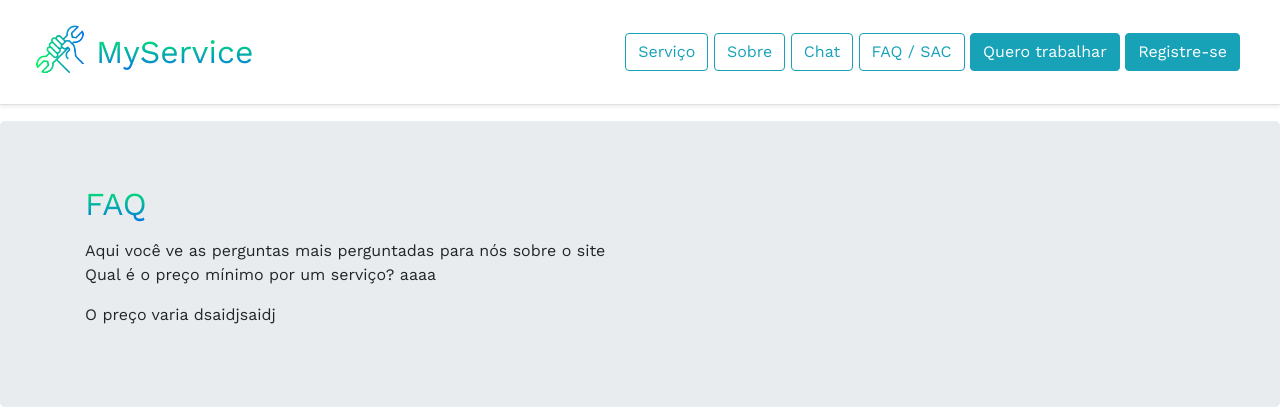
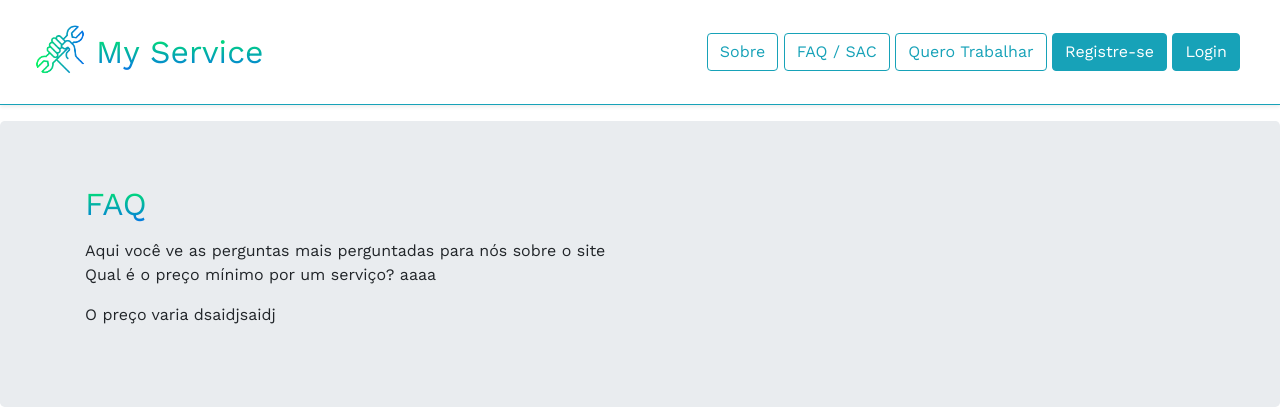
Before and after one commit to abdielmartins/myservice, a Django app: page /faq in a window 1280 px wide. Shown: the top 420 px of the page. Run offline with Django 3.2, Linux system fonts and the light colour scheme; some libraries are stand-ins or nearby versions.

Commit message:
finished nav menu

```diff
--- a/templates/faq.html
+++ b/templates/faq.html
@@ -23,19 +23,18 @@
   <body>
 
     <header>
-        <div class="d-flex flex-column flex-md-row align-items-center p-3 px-md-4 mb-3 bg-white border-bottom shadow-sm">
-            <img class="" src="{% static "images/myservice.png" %}" alt="" width="72" height="72">
-            <h5 class="my-0 mr-md-auto" id="gradient">MyService</h5>
-            <nav class="my-2 my-md-0 mr-md-3">
-              <a class="btn btn-outline-info" href="#">Serviço</a>
-              <a class="btn btn-outline-info" href="#">Sobre</a>
-              <a class="btn btn-outline-info" href="#">Chat</a>
-              <a class="btn btn-outline-info" href="#">FAQ / SAC</a>
-              <a class="btn btn-info" href="#">Quero trabalhar</a>
-              <a class="btn btn-info" href="#">Registre-se</a>
-            </nav>
-          </div>
-    </header>
+      <div class="d-flex flex-column flex-md-row align-items-center p-3 px-md-4 mb-3 bg-white border-bottom border-info shadow-sm">
+          <a href="{% url 'home' %}"><img class="" src="{% static "images/myservice.png" %}" alt="" width="72" height="72"></a>
+          <h5 class="my-0 mr-md-auto" id="gradient">My Service</h5>
+          <nav class="my-2 my-md-0 mr-md-3">
+            <a class="btn btn-outline-info" href="{% url 'about' %}">Sobre</a>
+            <a class="btn btn-outline-info" href="{% url 'faq' %}">FAQ / SAC</a>
+            <a class="btn btn-outline-info" href="#">Quero Trabalhar</a>
+            <a class="btn btn-info" href="{% url 'register' %}">Registre-se</a>
+            <a class="btn btn-info" href="{% url 'login' %}">Login</a>
+          </nav>
+        </div>
+  </header>
 
     <main role="main">
       <div class="jumbotron">
--- a/templates/home.html
+++ b/templates/home.html
@@ -24,7 +24,7 @@
 
     <header>
         <div class="d-flex flex-column flex-md-row align-items-center p-3 px-md-4 mb-3 bg-white border-bottom border-info shadow-sm">
-            <img class="" src="{% static "images/myservice.png" %}" alt="" width="72" height="72">
+            <a href="{% url 'home' %}"><img class="" src="{% static "images/myservice.png" %}" alt="" width="72" height="72"></a>
             <h5 class="my-0 mr-md-auto" id="gradient">My Service</h5>
             <nav class="my-2 my-md-0 mr-md-3">
               <a class="btn btn-outline-info" href="{% url 'about' %}">Sobre</a>
```
Also changed, not shown: templates/about.html (+12 -13 lines).
